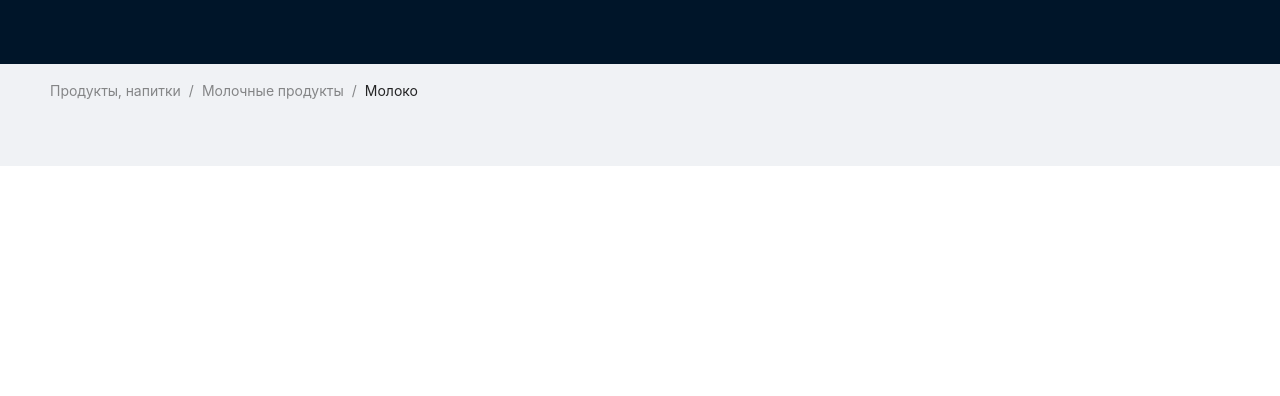
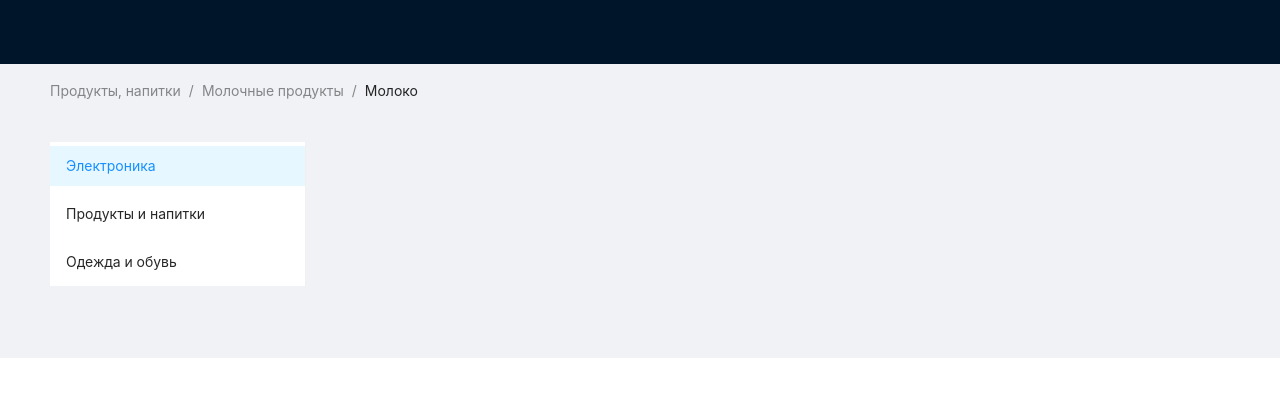
Before and after one commit to Lequeston/best-hack-web-2021, a React app in the folder client/: page / in a window 1280 px wide. Shown: the top 396 px of the page. Built offline with nearby package versions, Linux system fonts and the light colour scheme.

Commit message:
feat: 🎸 Added component for listing main product categories

```diff
--- a/client/src/components/Content/Content.tsx
+++ b/client/src/components/Content/Content.tsx
@@ -2,6 +2,7 @@ import React from 'react';
 import { Layout as AntLayout } from 'antd';
 
 import Breadcrumb from '@components/Breadcrumb';
+import MainCategoryList from '@components/Main-category-list';
 
 import './Content.scss';
 
@@ -11,6 +12,10 @@ const Content: React.FC = () => {
   return (
     <AntContent style={{ padding: '0 50px' }}>
       <Breadcrumb />
+
+      <AntLayout className='site-layout-background' style={{ padding: '24px 0' }}>
+        <MainCategoryList />
+      </AntLayout>
     </AntContent>
   );
 };
--- /dev/null
+++ b/client/src/components/Main-category-list/Main-category-list.tsx
@@ -0,0 +1,22 @@
+import React from 'react';
+import { Layout as AntLayout, Menu as AntMenu } from 'antd';
+
+import './Main-category-list.scss';
+
+const AntSider = AntLayout.Sider;
+
+const MainCategoryList: React.FC = () => {
+  return (
+    <AntSider className='site-layout-background' width={200}>
+      <AntMenu style={{ width: 256 }} defaultSelectedKeys={['1']}>
+        <AntMenu.Item key='1'>Электроника</AntMenu.Item>
+
+        <AntMenu.Item key='2'>Продукты и напитки</AntMenu.Item>
+
+        <AntMenu.Item key='3'>Одежда и обувь</AntMenu.Item>
+      </AntMenu>
+    </AntSider>
+  );
+};
+
+export default MainCategoryList;
--- /dev/null
+++ b/client/src/components/Main-category-list/index.js
@@ -0,0 +1,2 @@
+import MainCategoryList from './Main-category-list';
+export default MainCategoryList;
```
Also changed, not shown: client/src/components/Main-category-list/Main-category-list.scss (added).
